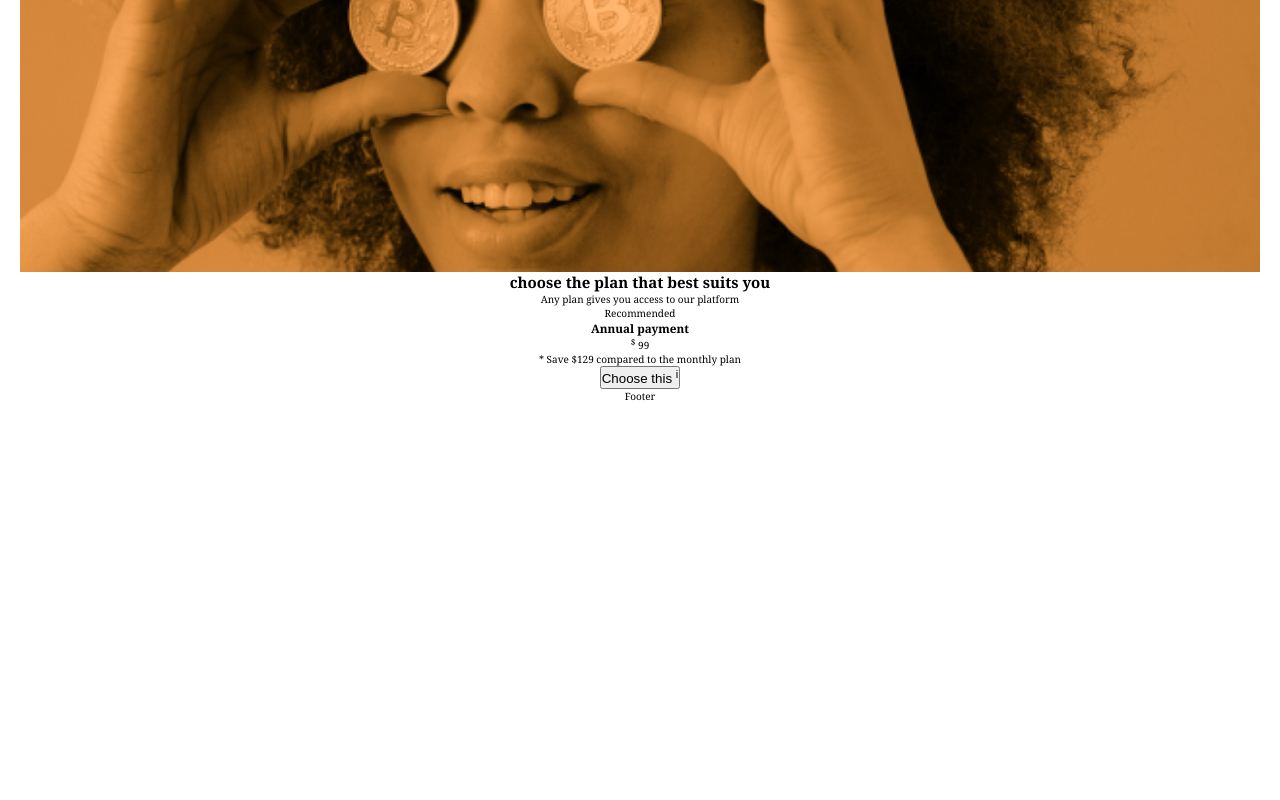
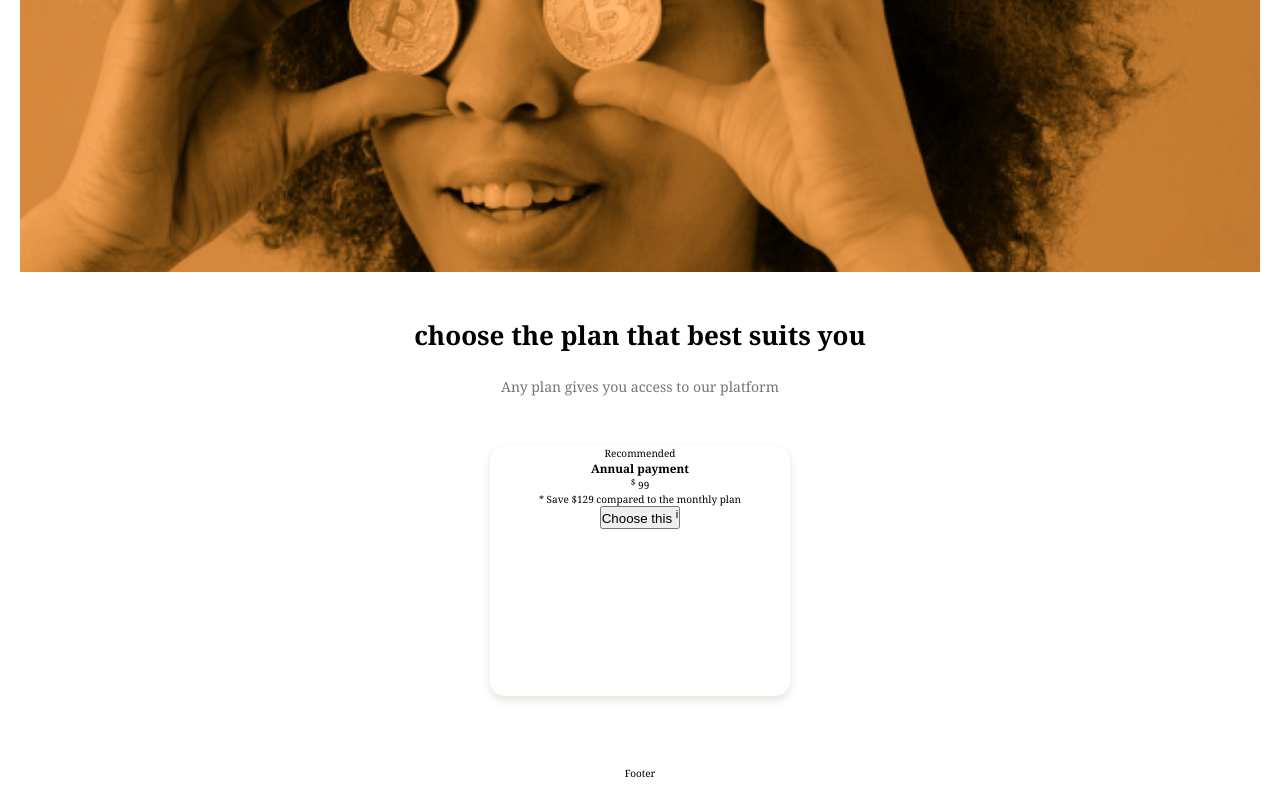
Before and after one commit to rroderickk/mobilefirst, a React app: page /mobilefirst/ in a window 1280 px wide. Shown: the part 3172-3972 px from the top of the page. Before the commit the page ends 3595 px from the top, so only its background shows below. Built offline with nearby package versions, Linux system fonts and the light colour scheme; no server answers.

Commit message:
[ADD] styles plans section

```diff
--- a/src/components/SectionCuatro/index.jsx
+++ b/src/components/SectionCuatro/index.jsx
@@ -1,4 +1,5 @@
 import React from "react";
+import "./index.scss";
 
 const SectionCuatro =()=> { return (<>
 <section id="plans" className="main-plans-container">
@@ -8,15 +9,15 @@ const SectionCuatro =()=> { return (<>
   <p>Any plan gives you access to our platform</p>
 </div>
 <section className="plans-container-slider">
-        <article className="plans-container-card">
-          <p>Recommended</p>
-          <div>
-            <h3>Annual payment</h3>
-            <p><sup>$</sup> 99</p>
-            <p>* Save $129 compared to the monthly plan</p>
-            <button>Choose this <sup>i</sup></button>
-          </div>
-        </article>
+<article className="plans-container-card">
+  <p className="recomendado">Recommended</p>
+  <div className="plan-info-container">
+    <h3 className="plan-card-title">Annual payment</h3>
+    <p  className="plan-card-price"><sup>$</sup> 99</p>
+    <p  className="plan-card-saving">* Save $129 compared to the monthly plan</p>
+    <button className="plan-card-ca">Choose this <sup>i</sup></button>
+  </div>
+</article>
 </section>
 
 </section>
--- a/src/components/SectionCuatro/index.scss
+++ b/src/components/SectionCuatro/index.scss
@@ -0,0 +1,39 @@
+.main-plans-container{
+  width: 100%;
+  min-width: 320px;
+  padding-bottom: 70px;
+  text-align: center;
+}
+.plans-title{
+  width: 90%;
+  min-width: 288px;
+  height: auto;
+  margin: 0 auto;
+  margin-bottom: 50px;
+}
+.plans-title h2{
+  padding-top: 50px;
+  font-size: 2.6rem;
+  line-height: 2.6rem;
+  color: var(--black);
+}
+.plans-title p{
+  padding-top: 30px;
+  font-size: 1.4rem;
+  font-weight: 500;
+  line-height: 1.8rem;
+  color: #757575;
+}
+.plans-container-card{
+  // outline: 1px solid red;
+  position: relative;
+  width: 70%;
+  min-width: 230px;
+  max-width: 300px;
+  height: 250px;
+  margin: 50px auto 0;
+  padding: 0 15px;
+  background-color: var(--just-white);
+  border-radius: 15px;
+  box-shadow: 0 4px 8px rgba(89, 73, 30, 0.16);
+}
```
